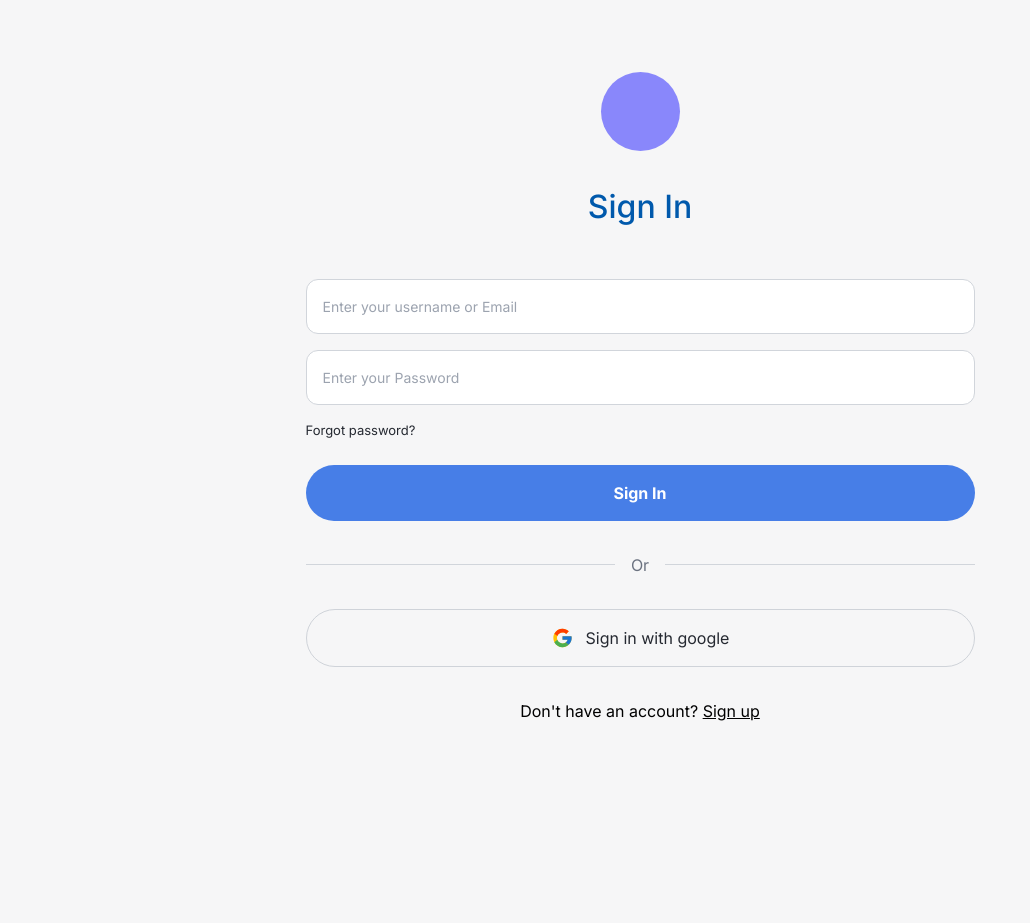
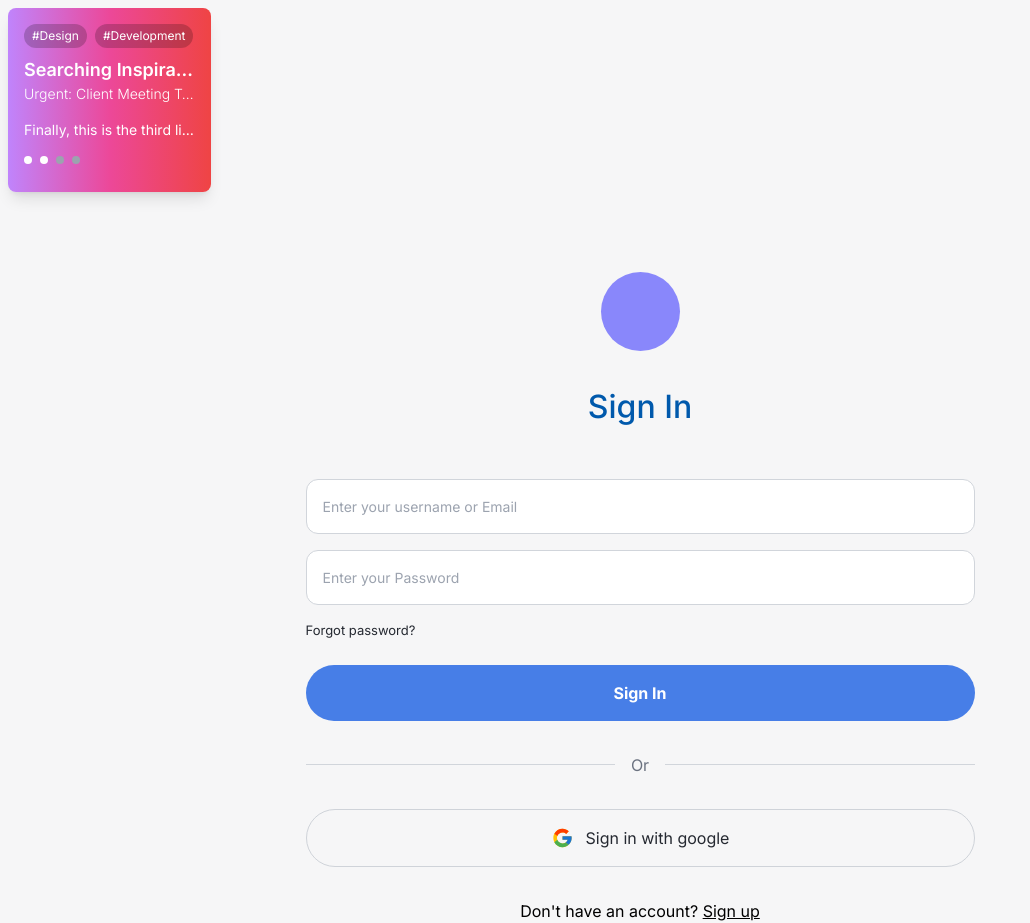
Before and after one commit to SabaMarghania1/TaskManager, a React (Vite) app: page /login in a window 1280 px wide. Shown: the whole page, without its empty margins (0-1030 px from the left). Before the commit the page ends 800 px from the top, so only its background shows below. Built offline with nearby package versions, Linux system fonts and the light colour scheme.

Commit message:
testing card component

```diff
--- /dev/null
+++ b/src/Card.jsx
@@ -0,0 +1,69 @@
+import React from "react";
+import {
+  getRandomTitle,
+  getRandomSubtitle,
+  defaultTags,
+  getRandomHeight,
+  getRandomWidth,
+  getRandomContent,
+  getRandomGradient,
+  getRandomProgressBar,
+} from "./utils/randoms";
+
+const Card = ({
+  title = getRandomTitle(),
+  subtitle = getRandomSubtitle(),
+  tags = defaultTags.slice(0, 2),
+  content = getRandomContent(),
+  gradientClass = getRandomGradient(),
+  showProgressBar = true,
+}) => {
+  const randomHeight = `${getRandomHeight()}px`;
+  const randomWidth = `${getRandomWidth()}px`;
+
+  const progressBar = getRandomProgressBar();
+
+  return (
+    <div
+      className={`p-4 m-2 rounded-lg shadow-lg overflow-hidden ${gradientClass}`}
+      style={{
+        height: randomHeight,
+        width: randomWidth,
+      }}
+    >
+      <div className="mb-4">
+        <div className="flex flex-wrap space-x-2 mb-2">
+          {tags.map((tag, index) => (
+            <span
+              key={index}
+              className="bg-black bg-opacity-20 text-white text-xs px-2 py-1 rounded-full"
+            >
+              #{tag}
+            </span>
+          ))}
+        </div>
+        <h3 className="text-white text-lg font-semibold truncate">{title}</h3>
+        {subtitle && (
+          <h4 className="text-white text-sm font-light truncate">{subtitle}</h4>
+        )}
+      </div>
+      <div className="text-white text-sm overflow-hidden text-ellipsis whitespace-nowrap">
+        {content}
+      </div>
+      {showProgressBar && (
+        <div className="mt-4 flex space-x-2">
+          {progressBar.map((isActive, index) => (
+            <div
+              key={index}
+              className={`min-h-2 min-w-2 rounded-full ${
+                isActive ? "bg-white" : "bg-gray-400"
+              }`}
+            />
+          ))}
+        </div>
+      )}
+    </div>
+  );
+};
+
+export default Card;
--- a/src/screens/Login.jsx
+++ b/src/screens/Login.jsx
@@ -1,8 +1,11 @@
 import { Link, Navigate } from "react-router-dom";
 import Input from "../components/Input";
+import Card from "../Card";
 
 export default function Login() {
   return (
+    <div>
+      <Card />
       <div className="max-lg:container lg:w-[669px] lg:mx-auto pt-[72px] ">
         <div className="w-[79px] h-[79px] bg-blue-circle rounded-full  mb-[32px] mx-auto"></div>
         <h2 className="text-[32px] text-[#0059AC] font-medium mb-12 text-center">
@@ -23,7 +26,10 @@ export default function Login() {
               required
             />
           </fieldset>
-        <Link to="/forgetPassword" className="text-[13px] text-[#252931] mb-6">
+          <Link
+            to="/forgetPassword"
+            className="text-[13px] text-[#252931] mb-6"
+          >
             Forgot password?
           </Link>
 
@@ -56,5 +62,6 @@ export default function Login() {
           </span>
         </form>
       </div>
+    </div>
   );
 }
--- /dev/null
+++ b/src/utils/randoms.js
@@ -0,0 +1,68 @@
+export const defaultGradients = [
+  "bg-gradient-to-r from-red-400 via-pink-500 to-purple-500",
+  "bg-gradient-to-r from-yellow-400 via-red-500 to-pink-500",
+  "bg-gradient-to-r from-green-400 via-teal-500 to-blue-500",
+  "bg-gradient-to-r from-blue-400 via-indigo-500 to-purple-500",
+  "bg-gradient-to-r from-purple-400 via-pink-500 to-red-500",
+];
+
+export const defaultTitles = [
+  "Searching Inspirations For Upcoming Projects",
+  "Make Mobile App Design",
+  `Task #${Math.floor(Math.random() * 1000)}`,
+];
+
+export const defaultSubtitles = [
+  "Attention: They Like Our Old Project",
+  "",
+  "Urgent: Client Meeting Tomorrow",
+];
+
+export const defaultTags = [
+  "Design",
+  "Development",
+  "Research",
+  "Planning",
+  "Review",
+];
+
+export const defaultContent = [
+  "This is the first line of the default content.",
+  "Here is the second line of content.",
+  "Finally, this is the third line of default content.",
+];
+
+export const getRandomNumber = (min, max) => {
+  return Math.floor(Math.random() * (max - min + 1)) + min;
+};
+
+export const getRandomHeight = () => {
+  const rand = Math.random();
+  return rand < 0.2 ? getRandomNumber(152, 182) : getRandomNumber(183, 252);
+};
+
+export const getRandomWidth = () => {
+  return getRandomNumber(172, 228);
+};
+
+export const getRandomContent = () => {
+  return defaultContent[Math.floor(Math.random() * defaultContent.length)];
+};
+
+export const getRandomTitle = () => {
+  return defaultTitles[Math.floor(Math.random() * defaultTitles.length)];
+};
+
+export const getRandomSubtitle = () => {
+  return defaultSubtitles[Math.floor(Math.random() * defaultSubtitles.length)];
+};
+
+export const getRandomGradient = () => {
+  return defaultGradients[Math.floor(Math.random() * defaultGradients.length)];
+};
+
+export const getRandomProgressBar = () => {
+  const totalCircles = Math.floor(Math.random() * 25);
+  const activeCircles = getRandomNumber(1, totalCircles);
+  return Array.from({ length: totalCircles }, (_, i) => i < activeCircles);
+};
```
Lines whose indentation alone changed are shown as unchanged.
